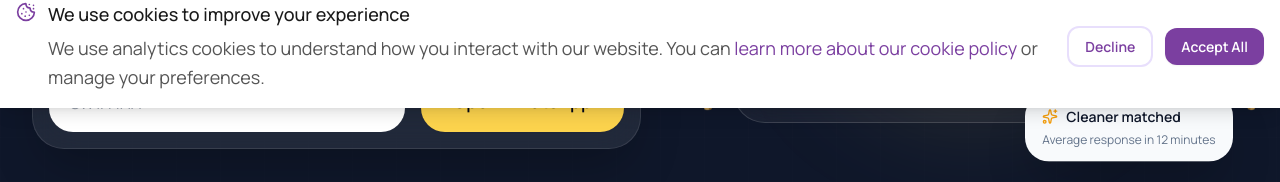
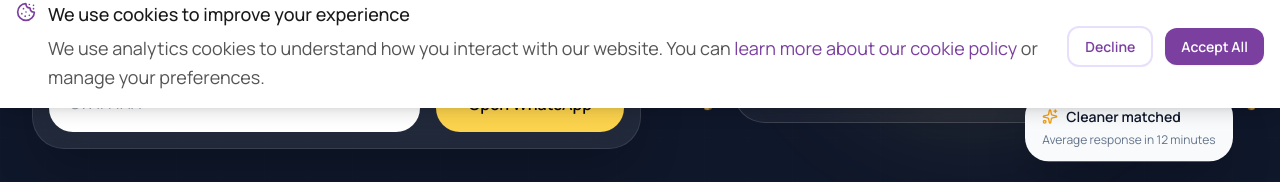
Before and after one commit to bright-web007/sofa-cleaners, a Next.js app: page / in a window 1280 px wide. Shown: the part 692-874 px from the top of the page. Built offline with nearby package versions, Linux system fonts and the light colour scheme; no server answers.

Commit message:
replaced the button with <a /> tag

```diff
--- a/src/components/home/HomePageDesign.tsx
+++ b/src/components/home/HomePageDesign.tsx
@@ -18,7 +18,6 @@ import Jordan from '@/assests/Jordan.png'
 import Maya from '@/assests/Maya.png'
 import Sophie from '@/assests/Sophie.png'
 import BookingBg from '@/assests/bookingBg.jpg'
-import { Button } from '@/components/ui/Button'
 import ImageComponent from '@/components/ui/ImageComponent'
 import { TELEGRAM_BOT, WHATSAPP_NUMBER } from '@/lib/constants'
 
@@ -199,13 +198,12 @@ export function HomePageDesign() {
                   />
                 </label>
                 <div className="flex flex-col gap-3 sm:justify-end">
-                  <Button
+                  <a
                     href={`https://wa.me/${WHATSAPP_NUMBER}?text=${whatsappMessage}`}
-                    size="xl"
-                    className="rounded-2xl bg-amber-300 px-8 py-4 text-slate-950 hover:bg-amber-200"
+                    className="inline-flex items-center justify-center rounded-2xl px-8 py-4 whitespace-nowrap bg-amber-300 text-base font-semibold text-slate-950 hover:bg-amber-200"
                   >
                     Open WhatsApp
-                  </Button>
+                  </a>
                 </div>
               </div>
 
```
